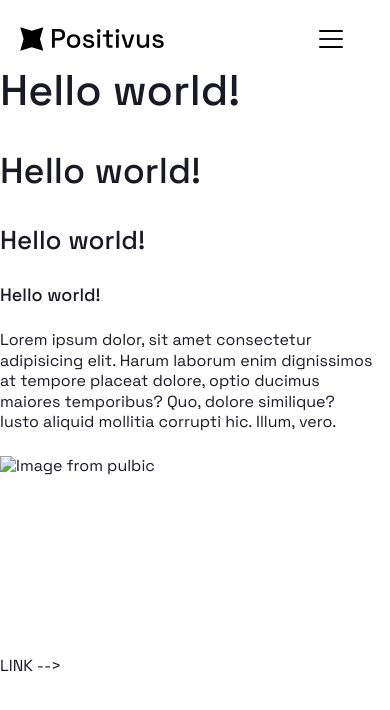
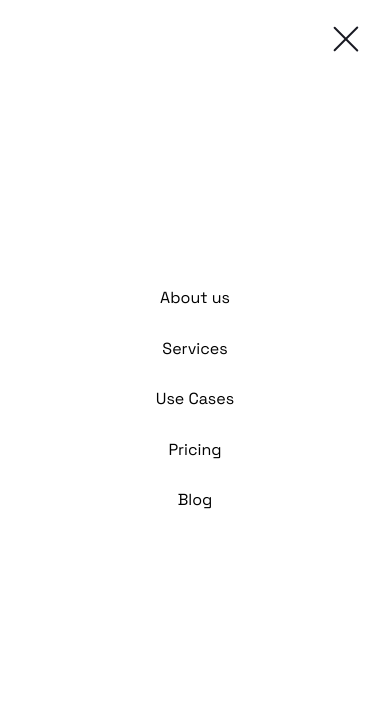
Before and after one commit to Artiom-Work/positivus, a website built with Vite: page index.html in a window 390 px wide. Both pictures are taken after a click on the button "Open navigation menu". Built offline with nearby package versions, Linux system fonts and the light colour scheme; files whose address does not match are found by name.

Commit message:
added mobile menu

```diff
--- a/index.html
+++ b/index.html
@@ -50,23 +50,33 @@
 	</header>
 
 
+	<dialog class="mobile-overlay visible-mobile" id="mobileOverlay">
+		<form class="mobile-overlay__close-button-wrapper" method="dialog">
+			<button class="mobile-overlay__close-button cross-button" type="submit">
+				<span class="visually-hidden">Close navigation menu</span>
+			</button>
+		</form>
 
-	<h1 class="test-text">Hello world!</h1>
-	<h2>Hello world!</h2>
-	<h3>Hello world!</h3>
-	<h4>Hello world!</h4>
-
-	<p>Lorem ipsum dolor, sit amet consectetur adipisicing elit. Harum laborum enim dignissimos at tempore placeat
-		dolore, optio ducimus maiores temporibus? Quo, dolore similique? Iusto aliquid mollitia corrupti hic. Illum, vero.
-	</p>
-
-	<img class="svg-image visible-mobile" src="images/svg/vite.svg" width="200" height="200" alt="Image from pulbic"
-		loading="lazy">
-	<h3 class="visually-hidden"> МЕНЯ НЕ ДОЛЖНО БЫТЬ ВИДНО</h3>
-	<img class="image hidden-mobile" src="/src/assets/images/javascript.svg" width="300" height="300"
-		alt="Image form vite build" loading="lazy">
-	<a class="link" href="/" aria-label="Test link">LINK</a>
-	</footer> -->
+		<div class="mobile-overlay__body">
+			<ul class="mobile-overlay__list">
+				<li class="mobile-overlay__item">
+					<a class="mobile-overlay__link" href="/" aria-label="Go to block about us">About&nbsp;us</a>
+				</li>
+				<li class="mobile-overlay__item">
+					<a class="mobile-overlay__link" href="/" aria-label="Go to block services">Services</a>
+				</li>
+				<li class="mobile-overlay__item">
+					<a class="mobile-overlay__link" href="/" aria-label="Go to block use cases">Use&nbsp;Cases</a>
+				</li>
+				<li class="mobile-overlay__item">
+					<a class="mobile-overlay__link" href="/" aria-label="Go to block pricing">Pricing</a>
+				</li>
+				<li class="mobile-overlay__item">
+					<a class="mobile-overlay__link" href="/" aria-label="Go to block blog">Blog</a>
+				</li>
+			</ul>
+		</div>
+	</dialog>
 	<script type="module" src="/src/js/main.js"></script>
 </body>
 
--- /dev/null
+++ b/src/styles/blocks/_cross-button.scss
@@ -0,0 +1,28 @@
+.cross-button {
+  @include reset-button;
+  @include square(48px);
+
+  position: relative;
+  border-radius: var(--border-radius-small);
+  @include hover {
+    background-color: var(--color-accent);
+  }
+
+  &::before,
+  &::after {
+    content: "";
+    position: absolute;
+    top: 50%;
+    left: 7px;
+    width: 70%;
+    height: 2px;
+    background-color: var(--color-dark);
+    border-radius: 5px;
+  }
+  &::before {
+    rotate: 45deg;
+  }
+  &::after {
+    rotate: -45deg;
+  }
+}
--- /dev/null
+++ b/src/styles/blocks/_mobile-overlay.scss
@@ -0,0 +1,24 @@
+.mobile-overlay {
+  width: 100%;
+  height: 100%;
+  margin: 0;
+  border: none;
+  padding: 14px 20px;
+
+  &:modal {
+    max-width: 100%;
+    max-height: 100%;
+  }
+  &__list {
+    @include flex-center;
+    flex-direction: column;
+    row-gap: 30px;
+    min-height: 80vh;
+  }
+  &__close-button {
+    &-wrapper {
+      display: flex;
+      justify-content: end;
+    }
+  }
+}
--- a/src/styles/styles.scss
+++ b/src/styles/styles.scss
@@ -9,3 +9,5 @@
 @import "./blocks/_button.scss";
 @import "./blocks/_burger-button.scss";
 @import "./blocks/_header.scss";
+@import "./blocks/_cross-button.scss";
+@import "./blocks/_mobile-overlay.scss";
```
